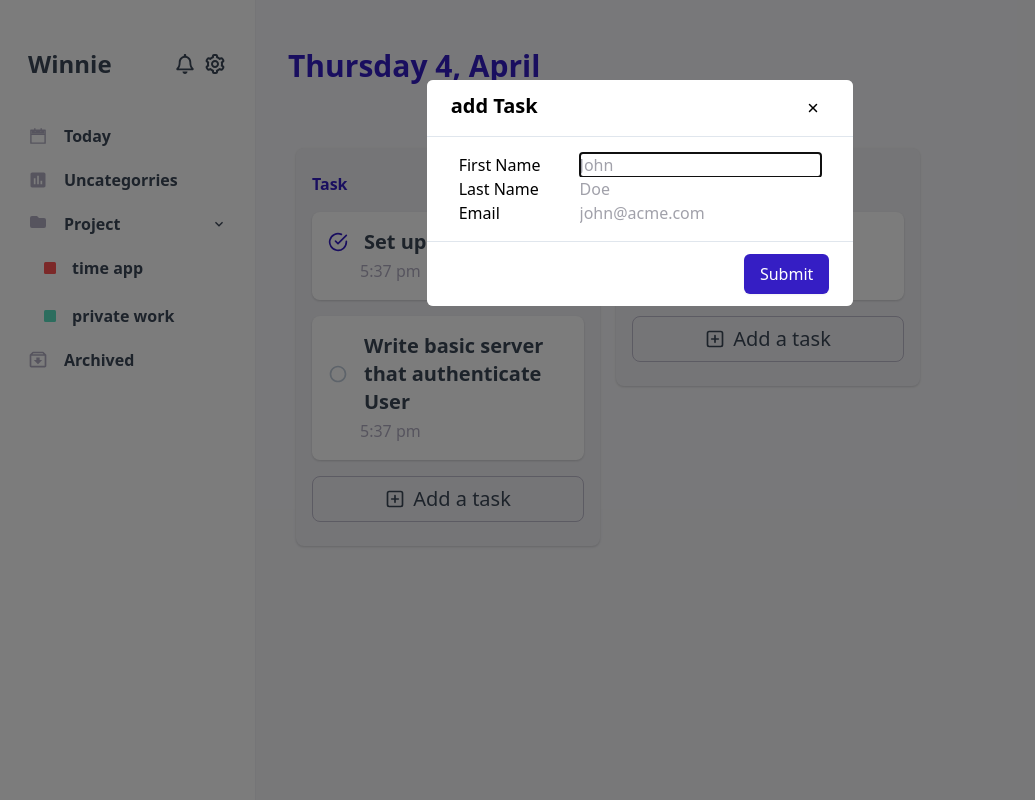
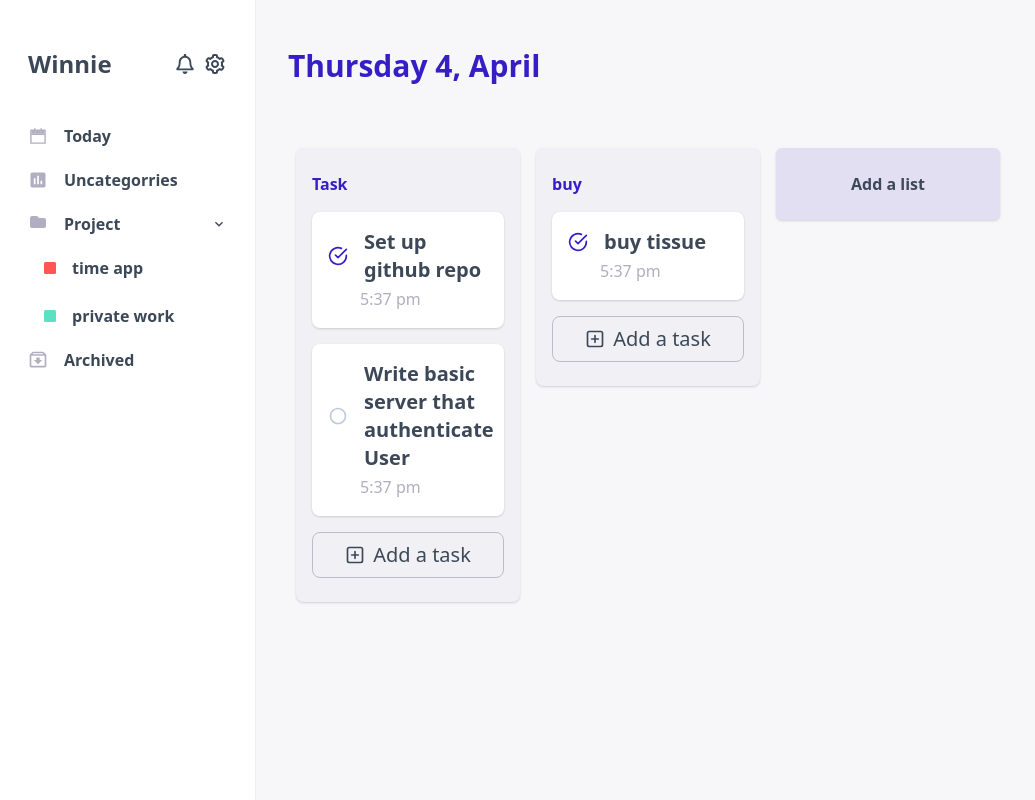
Before and after one commit to op30132/todo-frontend, a React (Create React App) app: page /home in a window 1280 px wide. Shown: the whole page, without its empty margins (0-1035 px from the left). Built offline with nearby package versions, Linux system fonts and the light colour scheme.

Commit message:
adjust design

```diff
--- a/src/components/login/index.tsx
+++ b/src/components/login/index.tsx
@@ -29,10 +29,10 @@ const Login: FunctionComponent<Record<string, unknown>> = () => {
         }}>
         <Form>
         <div className="flex mb-4">
-          <Field id="account" name="account" className="p-2 w-full rounded-sm" placeholder="account" autoFocus />
+          <Field id="account" name="account" className="" placeholder="account" autoFocus />
         </div>
         <div className="flex mb-4">
-          <Field id="password" name="password" className="p-2 w-full rounded-sm" placeholder="password" />
+          <Field id="password" name="password" className="" placeholder="password" />
         </div>
         <div>
           <button type="submit" className="btn btn-purple w-full mb-4">login</button>
--- a/src/components/mainBoard/Board.tsx
+++ b/src/components/mainBoard/Board.tsx
@@ -33,6 +33,11 @@ const Board: React.FunctionComponent = () => {
 					return <Taskitem key={task.tid} task={task} />;
 				})
 			}
+			<div className="px-2 py-6 w-full md:w-1/2 lg:w-1/4">
+				<div className="px-4 py-6 bg-purple-dark bg-opacity-10 rounded-md shadow">
+					<div className="text-gray-dark text-center font-bold">Add a list</div>
+				</div>
+			</div>
 		</div>
 	);
 };
--- a/src/components/mainBoard/Taskitem.tsx
+++ b/src/components/mainBoard/Taskitem.tsx
@@ -7,7 +7,7 @@ import InsertTaskModal from "../modal/InsertTaskModal";
 
 const Taskitem = (props: { task: Task }): JSX.Element => {
 	const { task } = props;
-	const [isOpen, setIsOpen] = useState(true);
+	const [isOpen, setIsOpen] = useState(false);
 
 	const onHide = () => {
 		setIsOpen(false);
@@ -17,7 +17,7 @@ const Taskitem = (props: { task: Task }): JSX.Element => {
 	};
 	return (
 		<>
-			<div className="px-2 py-6 w-full md:w-1/2 lg:w-1/3">
+			<div className="px-2 py-6 w-full md:w-1/2 lg:w-1/4">
 				<div className="px-4 py-6 bg-beige rounded-lg shadow">
 					<div className="text-purple font-bold">{task.title}</div>
 					<ul>
--- a/src/components/modal/InsertTaskModal.tsx
+++ b/src/components/modal/InsertTaskModal.tsx
@@ -9,9 +9,9 @@ export type ModalProps = {
   onHide: () => void
 }
 interface Values {
-  firstName: string;
-  lastName: string;
-  email: string;
+  title: string;
+  content: string;
+  dueDate: string;
 }
 const InsertTaskModal: FunctionComponent<ModalProps> = ({ isOpen, onHide }) => {
   return (
@@ -28,9 +28,9 @@ const InsertTaskModal: FunctionComponent<ModalProps> = ({ isOpen, onHide }) => {
       </div>
       <Formik
         initialValues={{
-          firstName: "",
-          lastName: "",
-          email: "",
+          title: "",
+          content: "",
+          dueDate: "",
         }}
         onSubmit={(
           values: Values,
@@ -43,17 +43,17 @@ const InsertTaskModal: FunctionComponent<ModalProps> = ({ isOpen, onHide }) => {
         }}>
         <Form>
           <div className="modal-content">
-            <div className="flex">
-              <label htmlFor="firstName" className="w-4/12">First Name</label>
-              <Field id="firstName" name="firstName" className="w-8/12" placeholder="John" autoFocus />
+            <div className="flex mb-4">
+              <label htmlFor="title" className="w-2/12">Title</label>
+              <Field id="title" name="title" className="w-10/12" autoFocus />
             </div>
-            <div className="flex">
-              <label htmlFor="lastName" className="w-4/12">Last Name</label>
-              <Field id="lastName" name="lastName" className="w-8/12" placeholder="Doe" />
+            <div className="flex mb-4">
+              <label htmlFor="dueDate" className="w-2/12">DueDate</label>
+              <Field id="dueDate" name="dueDate" className="w-10/12" type="dueDate" />
             </div>
-            <div className="flex">
-              <label htmlFor="email" className="w-4/12">Email</label>
-              <Field id="email" name="email" placeholder="john@acme.com" className="w-8/12" type="email" />
+            <div className="flex mb-4">
+              <label htmlFor="content" className="w-2/12">content</label>
+              <Field id="content" name="content" component="textarea" rows="4" className="w-10/12"/>
             </div>
           </div>
           <div className="modal-footer">
--- a/src/index.css
+++ b/src/index.css
@@ -40,4 +40,10 @@
   .btn-purple:hover {
     @apply bg-purple-light
   }
+  input, label{
+    @apply p-2 w-full ;
+  }
+  input {
+    @apply border-2 border-gray-light
+  }
 }
--- a/tailwind.config.js
+++ b/tailwind.config.js
@@ -17,6 +17,7 @@ module.exports = {
 			cyan: "#5AE1C3",
 			purple: {
 				bg: "#f4f2ff",
+				lightest: "#cdc7f2",
 				light: "#643FDB",
 				DEFAULT: "#351ec4",
 				dark: "#2610b2"
```
